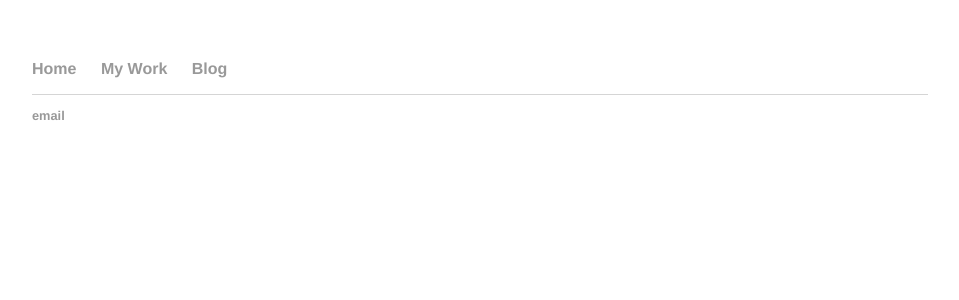
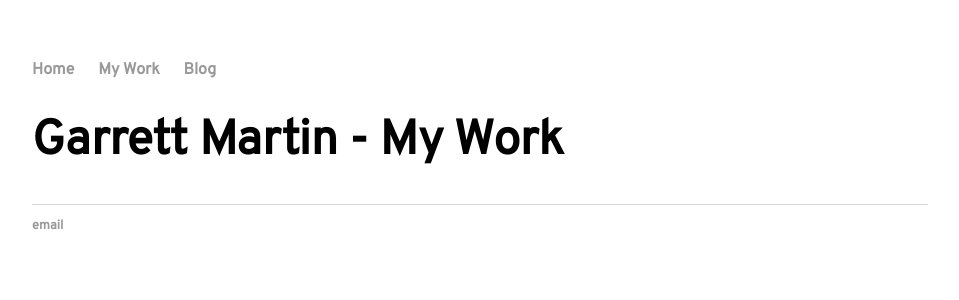
Before and after one commit to martingarrettl/martingarrettl.github.io, a Jekyll site: the page built from resume/index.html, in a window 1280 px wide. Shown: the top 300 px of the page, without its empty margins (160-1119 px from the left). Built offline with Jekyll 4.4.1, drawn with Linux system fonts in a browser that asks for light colours.

Commit message:
font changes

```diff
--- a/_layouts/default.html
+++ b/_layouts/default.html
@@ -3,6 +3,7 @@
 		<head>
 			<title>{{ page.title }}</title>
 			<!-- link to main stylesheet -->
+			<link href="https://fonts.googleapis.com/css?family=Overpass" rel="stylesheet">
 			<link rel="stylesheet" type="text/css" href="/css/main.css">
 		</head>
 		<body>
--- a/css/main.css
+++ b/css/main.css
@@ -3,7 +3,7 @@
     width: 70%;
 }
 nav ul, footer ul {
-    font-family:'Helvetica', 'Arial', 'Sans-Serif';
+    font-family: 'Overpass', sans-serif;
     padding: 0px;
     list-style: none;
     font-weight: bold;
@@ -21,7 +21,7 @@
 }
 h1 {
     font-size: 3em;
-    font-family:'Helvetica', 'Arial', 'Sans-Serif';
+    font-family: 'Overpass', sans-serif;
 }
 p {
     font-size: 1.5em;
--- a/resume/index.html
+++ b/resume/index.html
@@ -2,3 +2,4 @@
 layout: default
 title: Garrett Martin - My Work
 ---
+  <h1>{{ page.title }}</h1>
```
